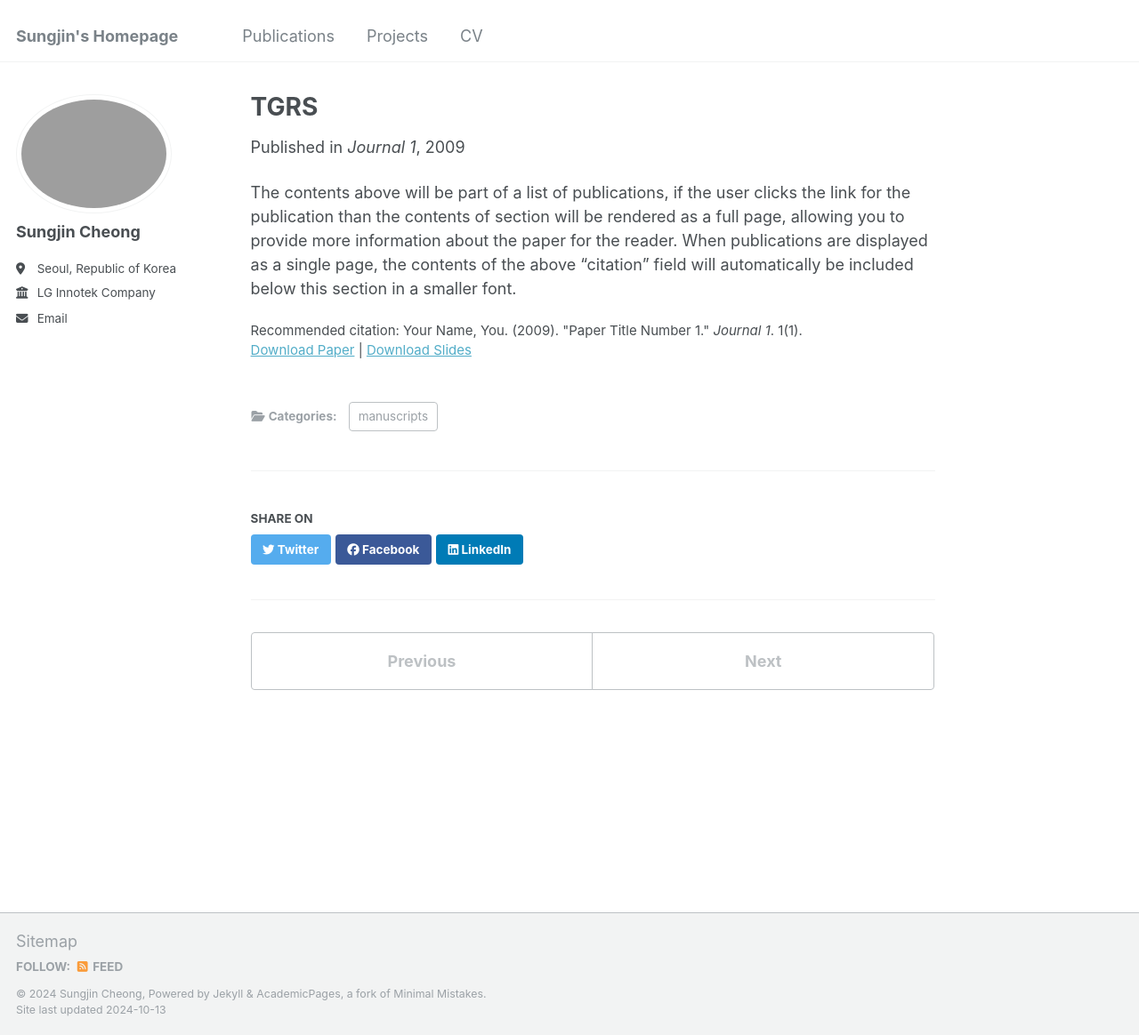
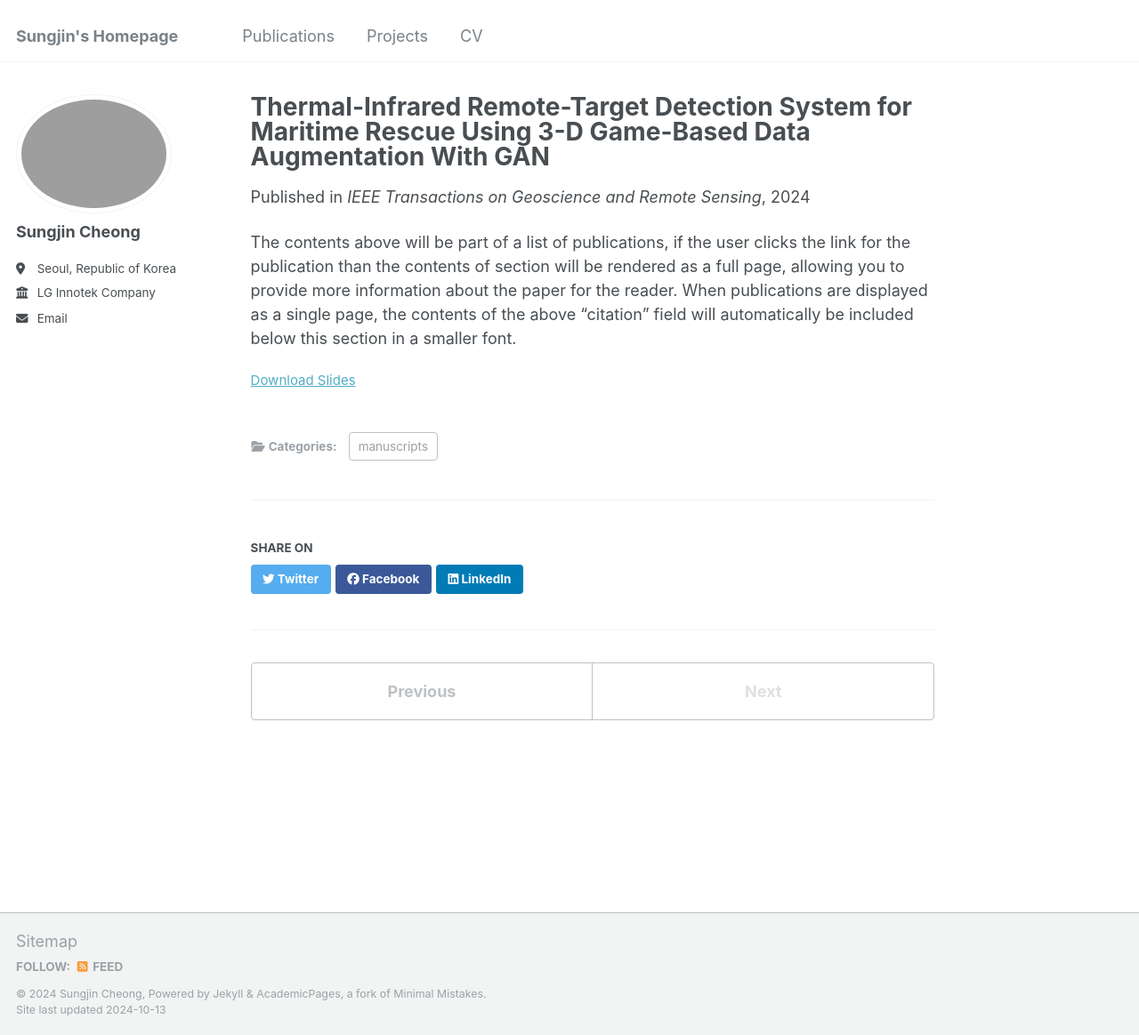
Before and after one commit to sjcheong21/sjcheong21.github.io, a Jekyll site: the page built from _publications/TGRS.md, in a window 1280 px wide and 1164 px high. Shown: the whole window at 89% size. Built offline with Jekyll 4.4.1, drawn with Linux system fonts in a browser that asks for light colours.

Commit message:
modified:   _publications/TGRS.md

```diff
--- a/_publications/TGRS.md
+++ b/_publications/TGRS.md
@@ -1,14 +1,13 @@
 ---
-title: "TGRS"
+title: "Thermal-Infrared Remote-Target Detection System for Maritime Rescue Using  3-D Game-Based Data Augmentation With GAN"
 collection: publications
 category: manuscripts
 permalink: /publication/TGRS
 excerpt: 'This paper is about the number 1. The number 2 is left for future work.'
-date: 2009-10-01
-venue: 'Journal 1'
+date: 2024-10-01
+venue: 'IEEE Transactions on Geoscience and Remote Sensing'
 slidesurl: 'http://academicpages.github.io/files/slides1.pdf'
 paperurl: 'http://academicpages.github.io/files/paper1.pdf'
-citation: 'Your Name, You. (2009). &quot;Paper Title Number 1.&quot; <i>Journal 1</i>. 1(1).'
 ---
 
 The contents above will be part of a list of publications, if the user clicks the link for the publication than the contents of section will be rendered as a full page, allowing you to provide more information about the paper for the reader. When publications are displayed as a single page, the contents of the above "citation" field will automatically be included below this section in a smaller font.
```
